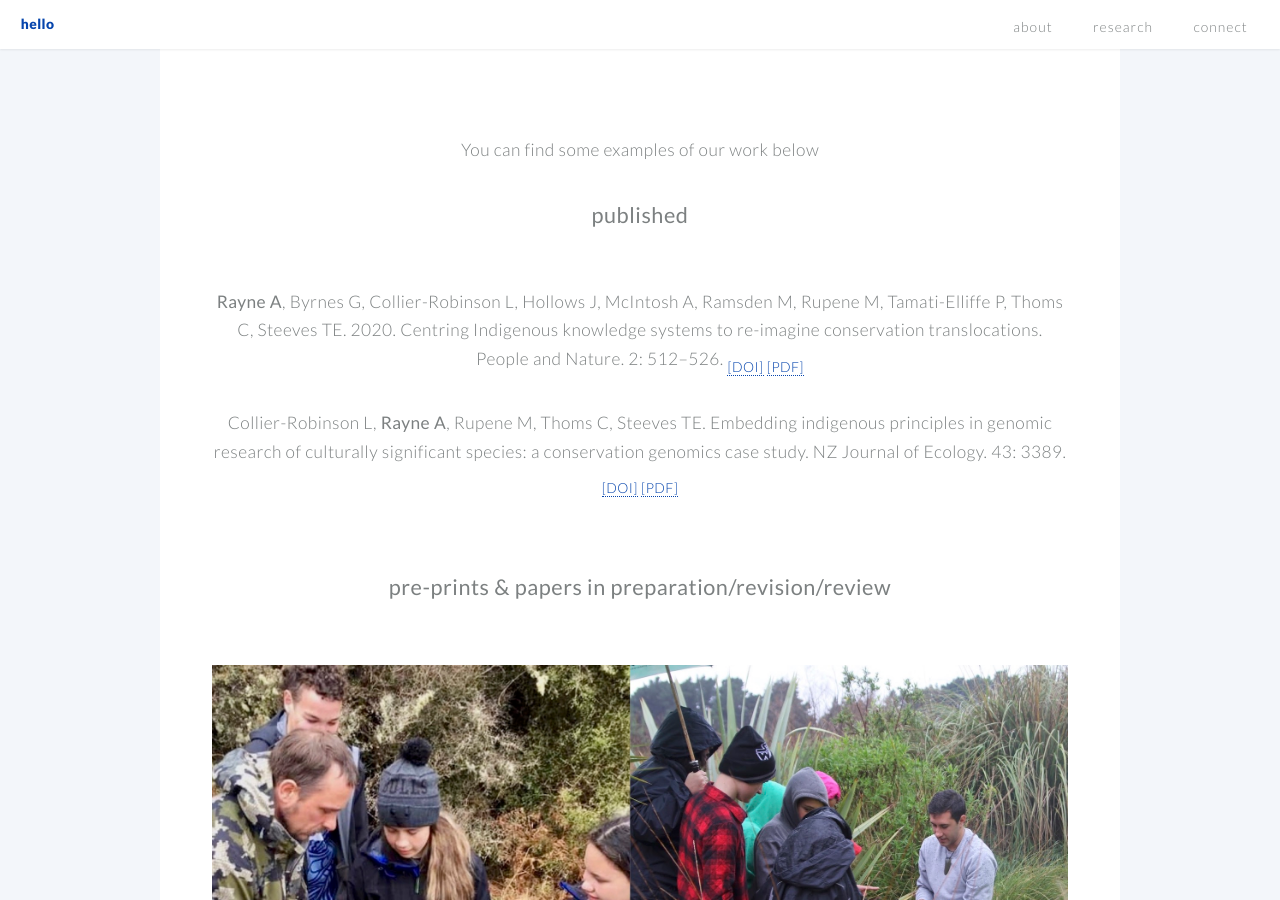
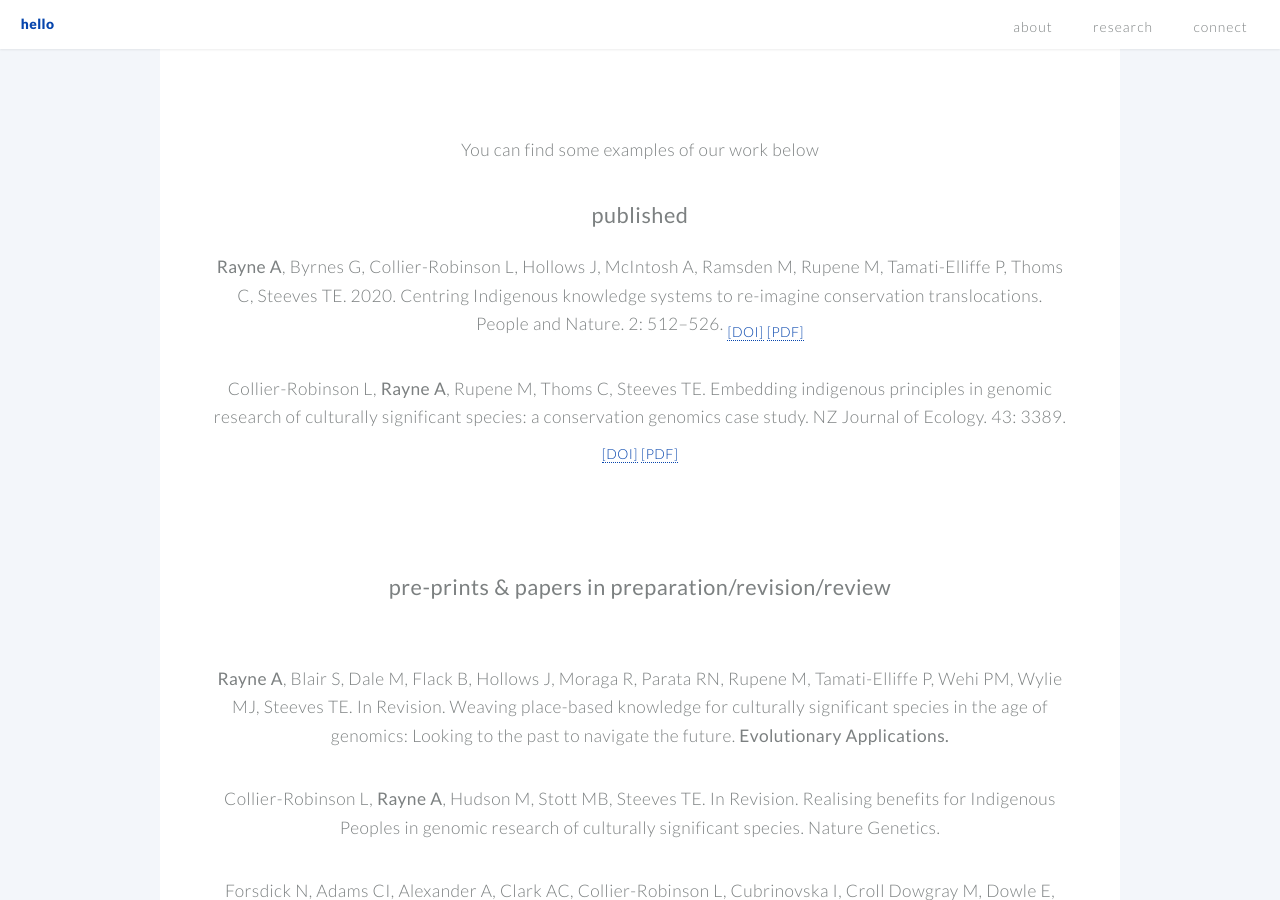
Before and after one commit to aislingrayne/aislingrayne.github.io, a Jekyll site: the page built from index.md, in a window 1280 px wide and 900 px high, scrolled down 1988 px. Built offline with Jekyll 4.4.1, drawn with Linux system fonts in a browser that asks for light colours.

Commit message:
Update hello-default.html

```diff
--- a/_layouts/hello-default.html
+++ b/_layouts/hello-default.html
@@ -130,11 +130,12 @@
                           {% for items in categories.items %}
                           <div class="12u item">
                             <section>
+
+                              {% include {{ items.item }} %}
+
                               <div class="image featured">
                                   <img src="{{ items.image }}" alt="" />
                               </div>
-
-                              {% include {{ items.item }} %}
                             </section>
                           </div>
                           {% endfor %}
```
